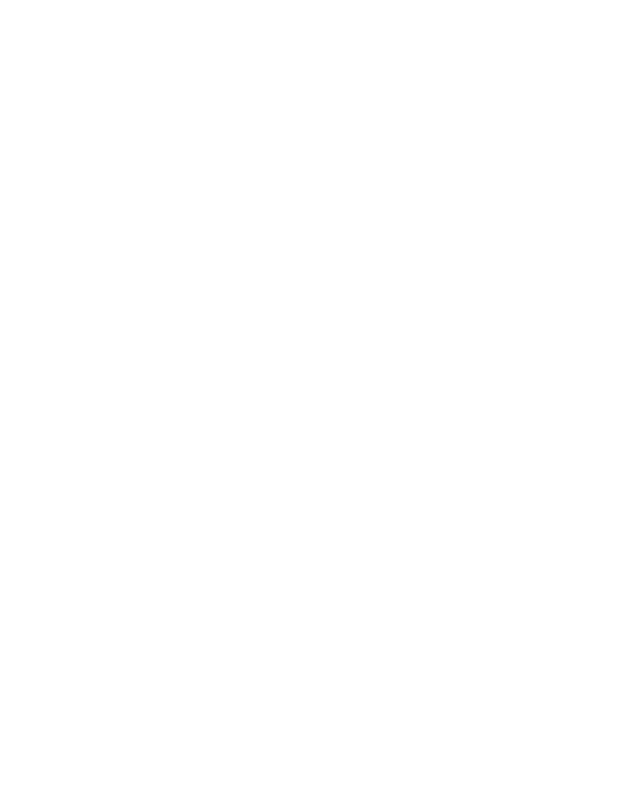
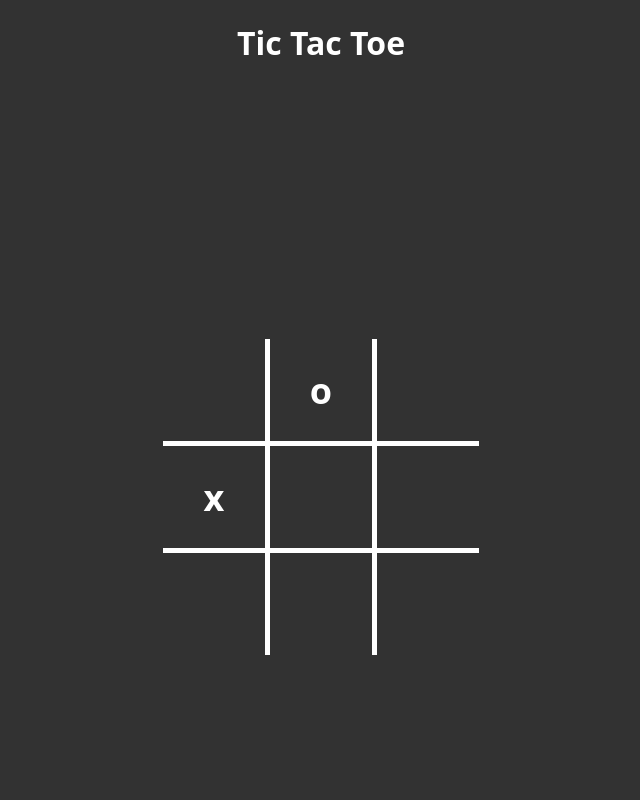
Before and after one commit to MarioWinter/TicTacToe, a plain HTML site: page index.html in a window 1280 px wide. Shown: the whole page, without its empty margins (319-959 px from the left). Drawn offline with Linux system fonts and the light colour scheme.

Commit message:
add HTML init and render funktion + CSS basic style

```diff
--- a/index.html
+++ b/index.html
@@ -6,7 +6,12 @@
     <title>Tic Tac Toe</title>
     <link rel="stylesheet" href="./style.css">
 </head>
-<body>
+<body onload="init()">
+    <div class="container">
+
+        <h1>Tic Tac Toe</h1>
+        <div id="content"></div>
+    </div>
 
     <script src="./script.js"></script>
 </body>
--- a/script.js
+++ b/script.js
@@ -0,0 +1,38 @@
+
+let fields = [
+    null,
+    'circle',
+    null,
+    'cross',
+    null,
+    null,
+    null,
+    null,
+    null,
+];
+
+function init() {
+    render();
+}
+
+
+function render() {
+    const container = document.getElementById('content');
+
+    // Erstellen des HTML-Codes für die Tabelle
+    let tableHtml = '<table id="board">';
+    for (let i = 0; i < 3; i++) {
+        tableHtml += '<tr>';
+        for (let j = 0; j < 3; j++) {
+            const index = i * 3 + j;
+            tableHtml += '<td class="' + (fields[index] || '') + '">';
+            tableHtml += fields[index] === 'circle' ? 'o' : (fields[index] === 'cross' ? 'x' : '');
+            tableHtml += '</td>';
+        }
+        tableHtml += '</tr>';
+    }
+    tableHtml += '</table>';
+
+    // Rendern der Tabelle im Container mit innerHTML
+    container.innerHTML = tableHtml;
+}
--- a/style.css
+++ b/style.css
@@ -0,0 +1,58 @@
+#content{
+    display: flex;
+    justify-content: center;
+    align-items: center;
+    height: 80%;
+}
+
+/* Setzen der Hintergrundfarbe der gesamten Seite auf #323232 */
+body {
+    background-color: #323232;
+    font-family: 'Open Sans', sans-serif; /* Schriftart auf Open Sans setzen */
+    margin: 0;
+    color: white;
+}
+
+h1 {
+    height: 20%;
+}
+
+.container {
+    height: 100vh;
+    display: flex;
+    flex-direction: column;
+    justify-content: center;
+    align-items: center;
+}
+
+/* Stil für die Tabelle */
+table {
+    border-collapse: collapse; /* Trennlinien innerhalb der Tabelle */
+}
+
+/* Stil für die Tabellelemente (Zellen) */
+td {
+    width: 100px;
+    height: 100px;
+    text-align: center;
+    font-size: 36px;
+    font-weight: bold;
+    border: 0; /* Keine äußeren Border für die Zellen */
+}
+
+
+table td {
+  border: 5px solid rgb(255, 255, 255);
+}
+table tr:first-child td {
+  border-top: 0;
+}
+table tr td:first-child {
+  border-left: 0;
+}
+table tr:last-child td {
+  border-bottom: 0;
+}
+table tr td:last-child {
+  border-right: 0;
+}
```
Also changed, not shown: 1 other file.
